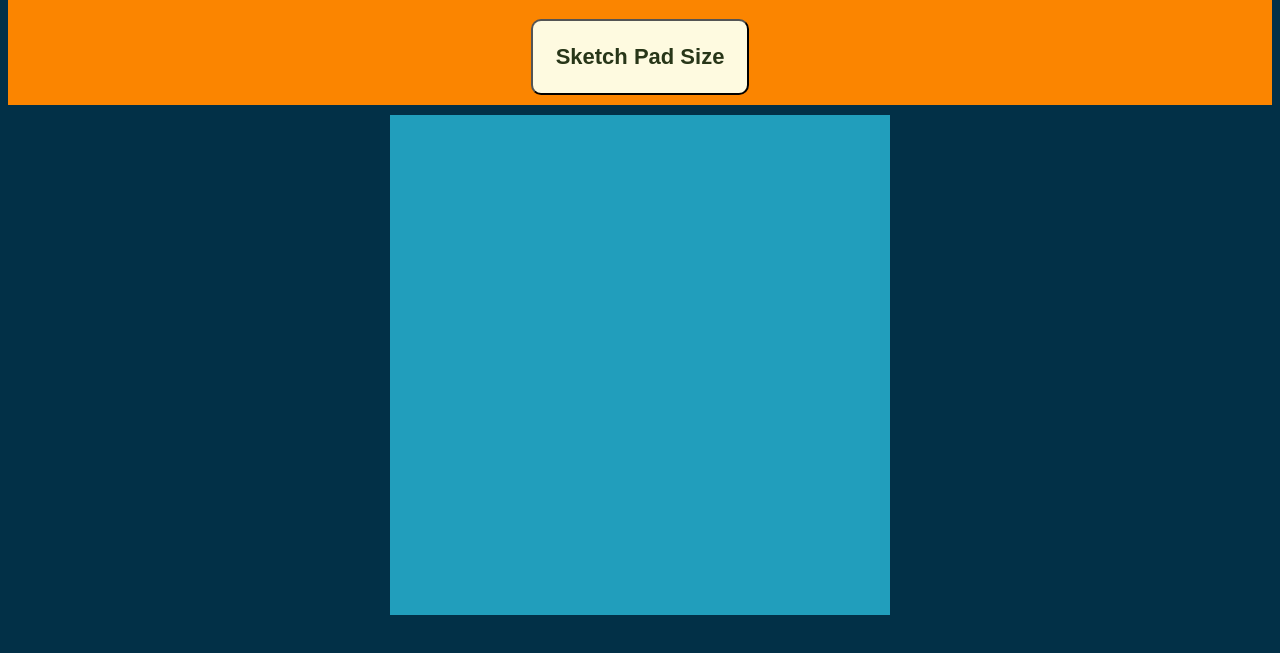
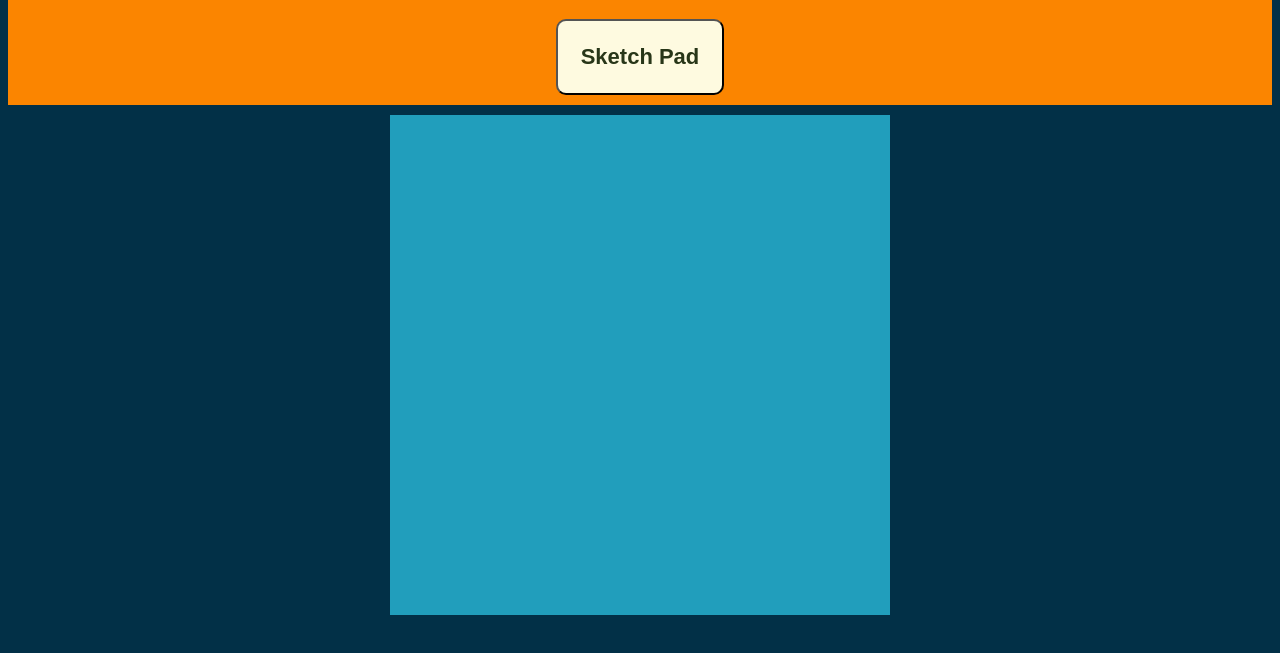
Before and after one commit to MikeElnathan/EtchSketch, a plain HTML site: page index.html in a window 1280 px wide. Shown: the part 95-748 px from the top of the page. Drawn offline with Linux system fonts and the light colour scheme.

Commit message:
minor correction on HTML file

```diff
--- a/index.html
+++ b/index.html
@@ -11,7 +11,7 @@
         <h1 style="text-align: center; color: #fefae0;">
             IT'S ETCH A SKETCH!
         </h1>
-        <button id="start">Sketch Pad Size</button>
+        <button id="start">Sketch Pad</button>
     </div>
     <div id="container">
 
```
